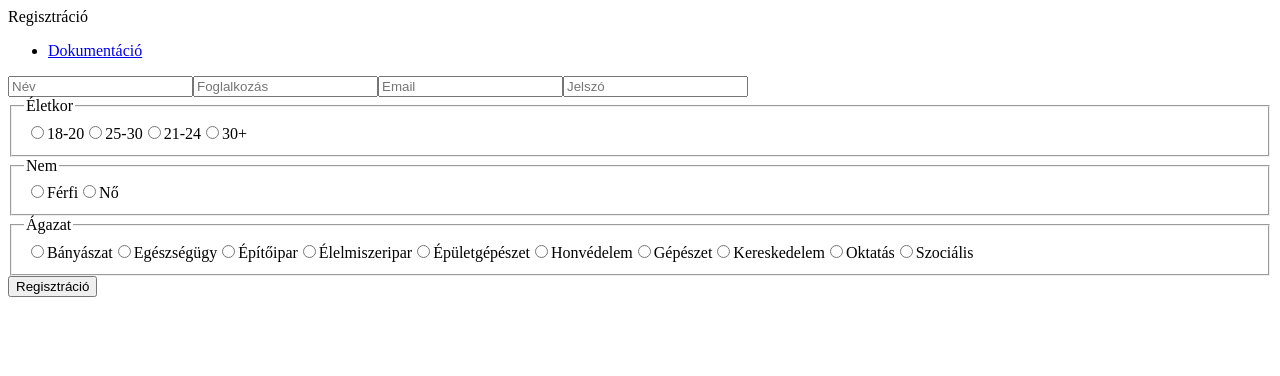
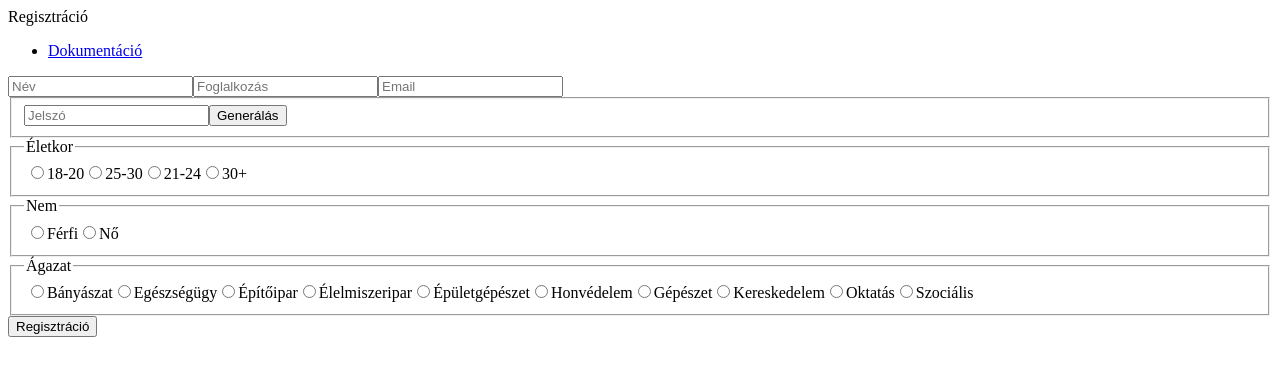
Before and after one commit to ikt20230929/Frontend, a Preact app: page / in a window 1280 px wide. Shown: the top 376 px of the page. Built offline with nearby package versions, Linux system fonts and the light colour scheme.

Commit message:
Add FormItemSet component

```diff
--- a/src/js/App.jsx
+++ b/src/js/App.jsx
@@ -1,4 +1,4 @@
-import { Form, FormItem } from "./Form";
+import { Form, FormItem, FormItemSet } from "./Form";
 import { Header, HeaderItem } from "./components/Header";
 import { render, Component } from "preact";
 
@@ -13,26 +13,30 @@ class App extends Component {
           <FormItem name="name" type="text" text="Név" required="true" />
           <FormItem name="field" type="text" text="Foglalkozás" required="true" />
           <FormItem name="email" type="email" text="Email" required="true" />
-          <FormItem name="password" type="password" text="Jelszó" required="true" />
+
+          <FormItemSet class="join" items={[
+              <FormItem name="password" class="border-none join-item" type="password" text="Jelszó" required="true" />,
+              <FormItem type="button" class="btn-ghost no-animation join-item" text="Generálás" />
+          ]} />
         </div>,
-        <fieldset class="border dark:border-[#383f47] rounded">
-          <legend class="text-center">Életkor</legend>
+
+        <FormItemSet title="Életkor" items={[
           <table class="join gap-2">
             <FormItem name="agegroup" type="radio" text="18-20" required="true" />
             <FormItem name="agegroup" type="radio" text="25-30" required="true" />
             <FormItem name="agegroup" type="radio" text="21-24" required="true" />
             <FormItem name="agegroup" type="radio" text="30+" required="true" />
           </table>
-        </fieldset>,
-        <fieldset class="border dark:border-[#383f47] rounded">
-        <legend class="text-center">Nem</legend>
-        <table class="join gap-10 flex justify-center items-center">
-          <FormItem name="gender" type="radio" text="Férfi" required="true" />
-          <FormItem name="gender" type="radio" text="Nő" required="true" />
-        </table>
-      </fieldset>,
-        <fieldset class="border dark:border-[#383f47] rounded">
-          <legend class="text-center">Ágazat</legend>
+        ]} />,
+
+        <FormItemSet title="Nem" items={[
+          <table class="join gap-10 flex justify-center items-center">
+            <FormItem name="gender" type="radio" text="Férfi" required="true" />
+            <FormItem name="gender" type="radio" text="Nő" required="true" />
+          </table>
+        ]} />,
+
+        <FormItemSet title="Ágazat" items={[
           <table class="grid grid-cols-2 gap-x-12">
             <FormItem name="profession" type="radio" text="Bányászat" />
             <FormItem name="profession" type="radio" text="Egészségügy" />
@@ -45,7 +49,8 @@ class App extends Component {
             <FormItem name="profession" type="radio" text="Oktatás" />
             <FormItem name="profession" type="radio" text="Szociális" />
           </table>
-        </fieldset>,
+        ]} />,
+
         <FormItem type="submit" class="mt-2" text="Regisztráció" />,
       ]} />
     ];
--- a/src/js/Form.jsx
+++ b/src/js/Form.jsx
@@ -1,3 +1,15 @@
+export function FormItemSet(props) {
+    if (props.class === undefined) props.class = "";
+
+    return (
+        <fieldset class={`border dark:border-[#383f47] light:border-[#d2d4d7] rounded-lg ${props.class}`}>
+            {props.title ? <legend class="text-center">{props.title}</legend> : null}
+            {...props.items}
+        </fieldset>
+    );
+}
+
+
 export function FormItem(props) {
     const isRequired = props.required ? { required: true } : {};
 
@@ -30,9 +42,10 @@ export function FormItem(props) {
             ]
         }
 
-        case "submit": {
+        case "submit":
+        case "button": {
             return [
-                <button type="submit" class={`btn ${props.class}`}>{props.text}</button>
+                <button type={props.type} class={`btn ${props.class}`}>{props.text}</button>
             ]
         }
     }
```
